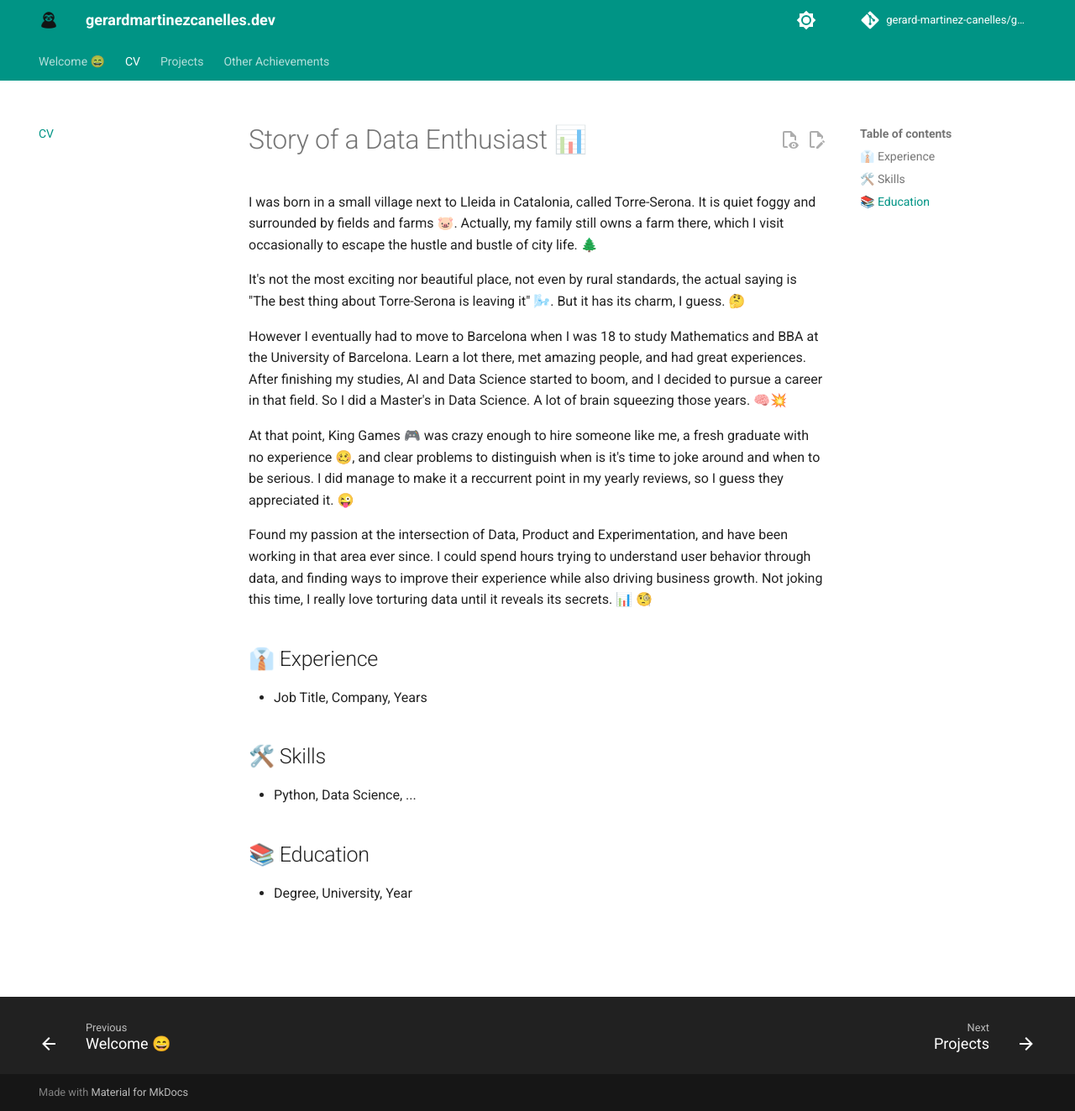
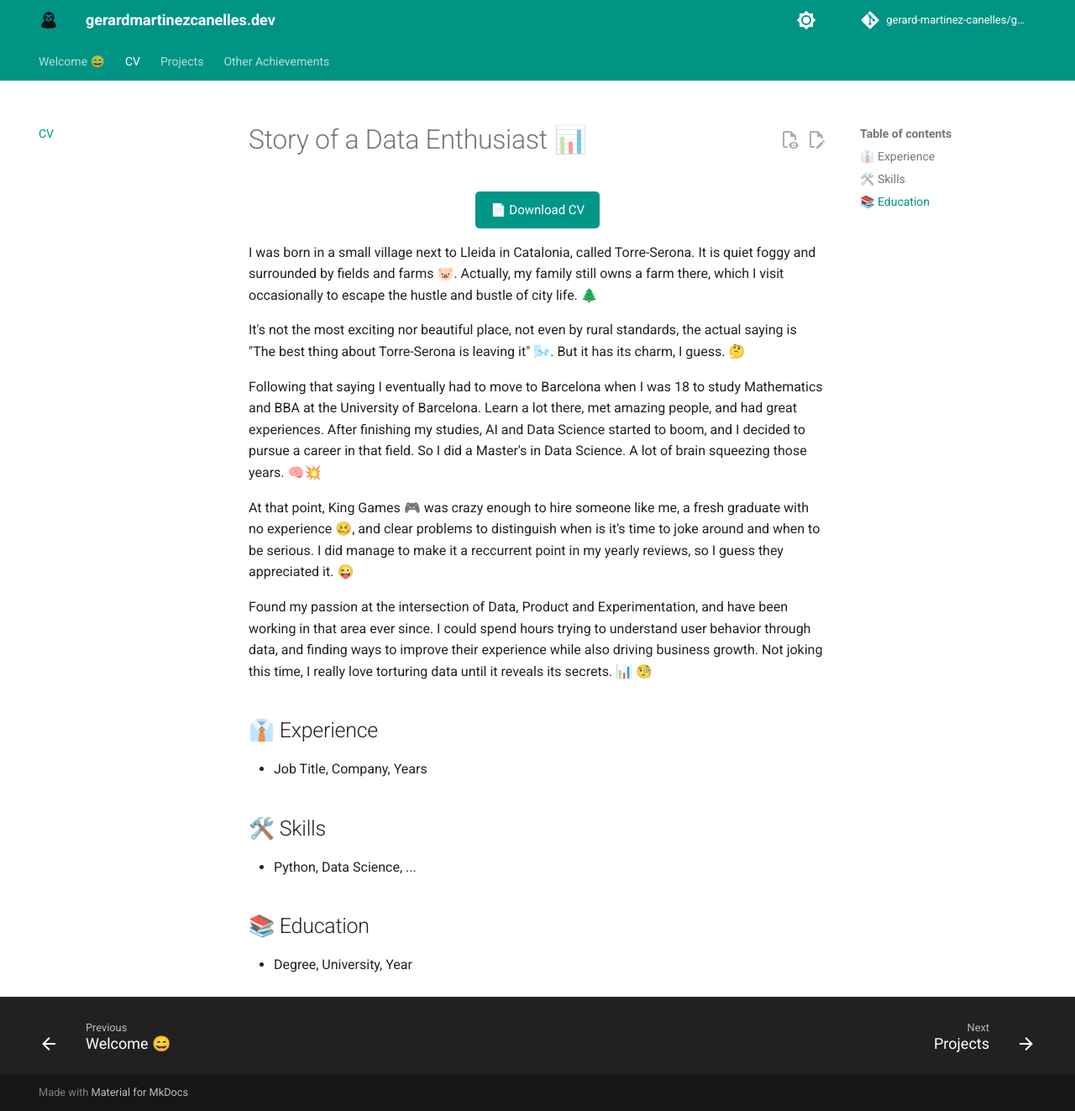
Before and after one commit to gerardmartinezcanelles/gerardmartinezcanelles.github.io, an MkDocs documentation site: the page built from docs/cv.md, in a window 1280 px wide and 1323 px high. Shown: the whole window at 84% size. Built offline with MkDocs 1.6.1 and Material for MkDocs 9.7.7, drawn with Linux system fonts in a browser that asks for light colours; comment, search, counter and statistics services are not loaded.

```diff
--- a/docs/cv.md
+++ b/docs/cv.md
@@ -1,10 +1,14 @@
 # Story of a Data Enthusiast 📊
+
+<p align="center">
+  <a href="../assets/CV_Gerard_prod_sw.pdf" download style="display: inline-block; padding: 10px 18px; background-color: #009688; color: white; text-decoration: none; border-radius: 5px; font-size: 15px;">📄 Download CV</a>
+</p>
 
 I was born in a small village next to Lleida in Catalonia, called Torre-Serona. It is  quiet foggy and surrounded by fields and farms 🐷. Actually, my family still owns a farm there, which I visit occasionally to escape the hustle and bustle of city life. 🌲
 
 It's not the most exciting nor beautiful place, not even by rural standards, the actual saying is "The best thing about Torre-Serona is leaving it" 🌬️. But it has its charm, I guess. 🤔
 
-However I eventually had to move to Barcelona when I was 18 to study Mathematics and BBA at the University of Barcelona.
+Following that saying I eventually had to move to Barcelona when I was 18 to study Mathematics and BBA at the University of Barcelona.
 Learn a lot there, met amazing people, and had great experiences. After finishing my studies, AI and Data Science started to boom, and I decided to pursue a career in that field. So I did a Master's in Data Science. A lot of brain squeezing those years. 🧠💥
 
 At that point, King Games 🎮 was crazy enough to hire someone like me, a fresh graduate with no experience 🥴, and clear problems to distinguish when is it's time to joke around and when to be serious. I did manage to make it a reccurrent point in my yearly reviews, so I guess they appreciated it. 😜
```
Also changed, not shown: docs/projects.md (+1 -1 lines), site/404.html, site/achievement/index.html, site/cv/index.html, site/index.html, site/projects/index.html, 1 other file.
